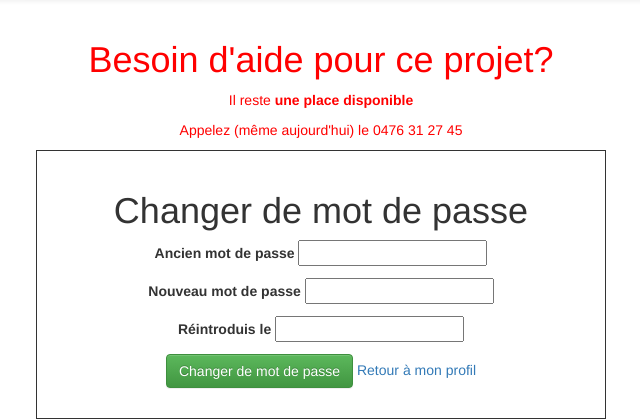
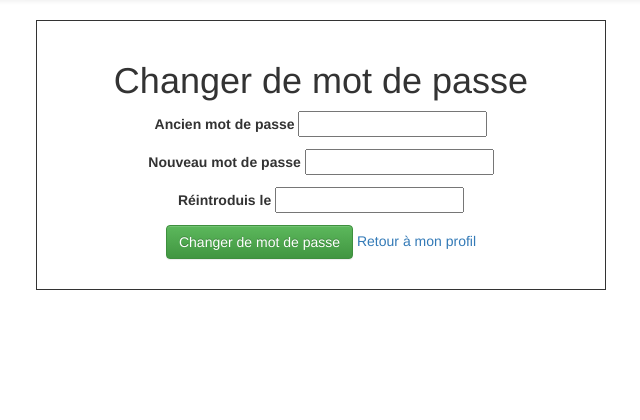
Before and after one commit to pierrecollinet/projet2018, a Django app: template projetpaques2018/templates/change-mdp.html in a window 1280 px wide. Shown: the part 66-486 px from the top of the page, without its empty margins (319-959 px from the left). Run offline with Django 3.2, Linux system fonts and the light colour scheme; the template is opened without the code that fills it: values that come from a table or form of the project are taken from there, others are empty; data comes from the database, SQL or seed files in the repository; both versions use the stored data as it was after the commit; parts of the project's set-up code (start-up, migrations or seed data) failed here and were passed over; some libraries are stand-ins or nearby versions.

Commit message:
projet paque solvay 2018

```diff
--- a/projetpaques2018/templates/base.html
+++ b/projetpaques2018/templates/base.html
@@ -4,7 +4,7 @@
 <!DOCTYPE html>
 <html xmlns="http://www.w3.org/1999/xhtml" lang="fr" >
     <head>
-      <title>Solvair - {% block title %} Bienvenue {% endblock %}</title>
+      <title>solvair - {% block title %} Bienvenue {% endblock %}</title>
 
 
 		<!-- Latest compiled and minified CSS -->
@@ -109,11 +109,7 @@
 </nav>
 
       <div class="center">
-        <div class="col-xs-12" class="error" style="color:red;">
-          <h1>Besoin d'aide pour ce projet?</h1>
-          <p>Il reste <b>une place disponible</b></p>
-          <p>Appelez (même aujourd'hui) le 0476 31 27 45</p>
-        </div>
+
         {% block content %}
         {% endblock %}
       </div>
--- a/projetpaques2018/views.py
+++ b/projetpaques2018/views.py
@@ -498,7 +498,7 @@ def voir_profil(request):
     #    if len(ratings) > 0:
     #        moyenne_proprete    = moyenne_proprete/len(ratings)
     #        moyenne_ponctualite = moyenne_ponctualite/len(ratings)
-        return render(request, 'voir-profil.html', {"user_to_show": user_to_show, 'current_user':current_user})
+        return render(request, 'voir-profil.html', {$"user_to_show": user_to_show, 'current_user':current_user})
     else :
         return HttpResponseRedirect('/login')
 
--- a/projetpaques2018/wsgi.py
+++ b/projetpaques2018/wsgi.py
@@ -15,8 +15,8 @@ import sys
 from django.core.wsgi import get_wsgi_application
 
 
-# reload(sys)
-# sys.setdefaultencoding("utf-8")
+reload(sys)
+sys.setdefaultencoding("utf-8")
 
 
 os.environ.setdefault("DJANGO_SETTINGS_MODULE", "projetpaques2018.settings")
```
Also changed, not shown: db.sqlite3, 1 other file.
